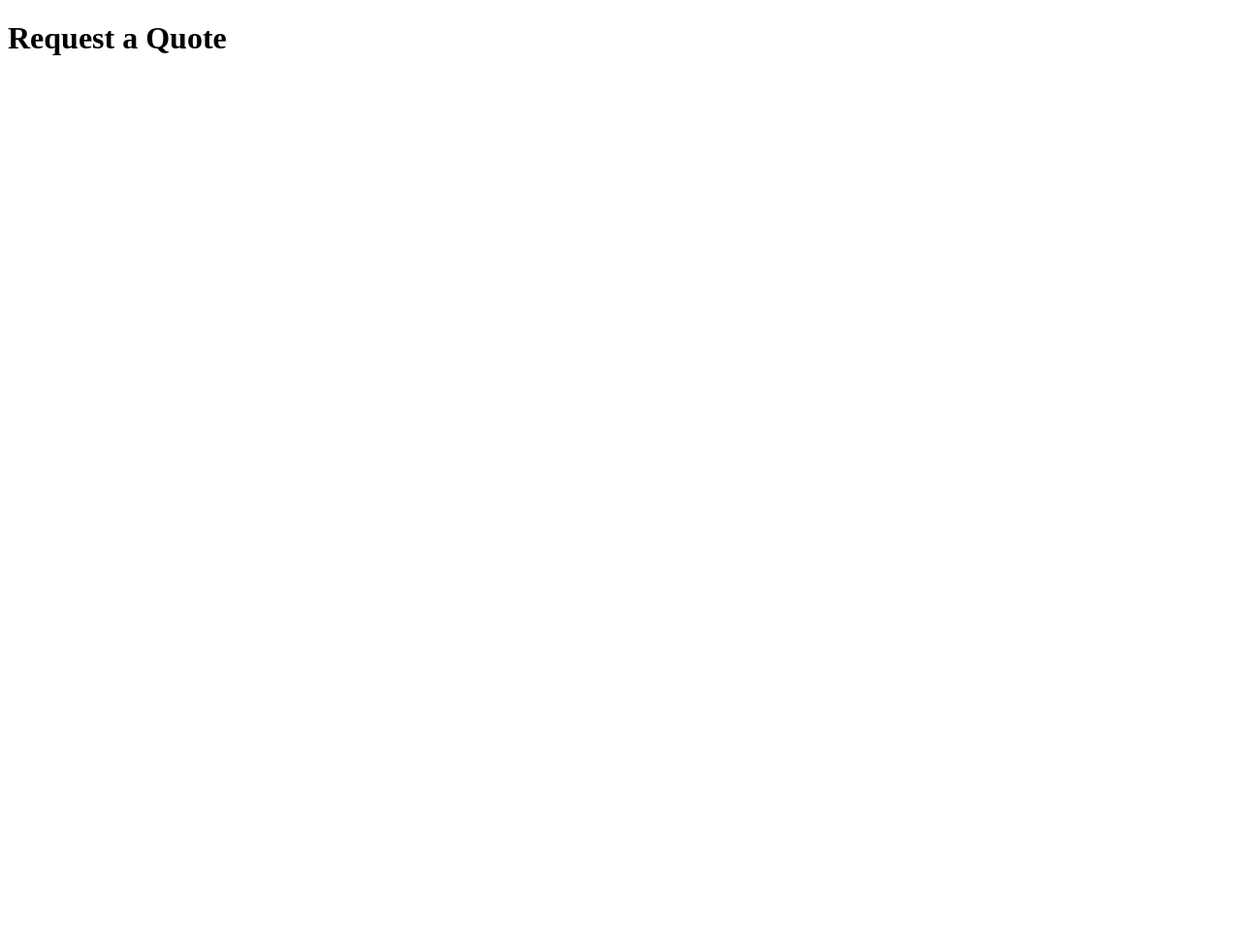
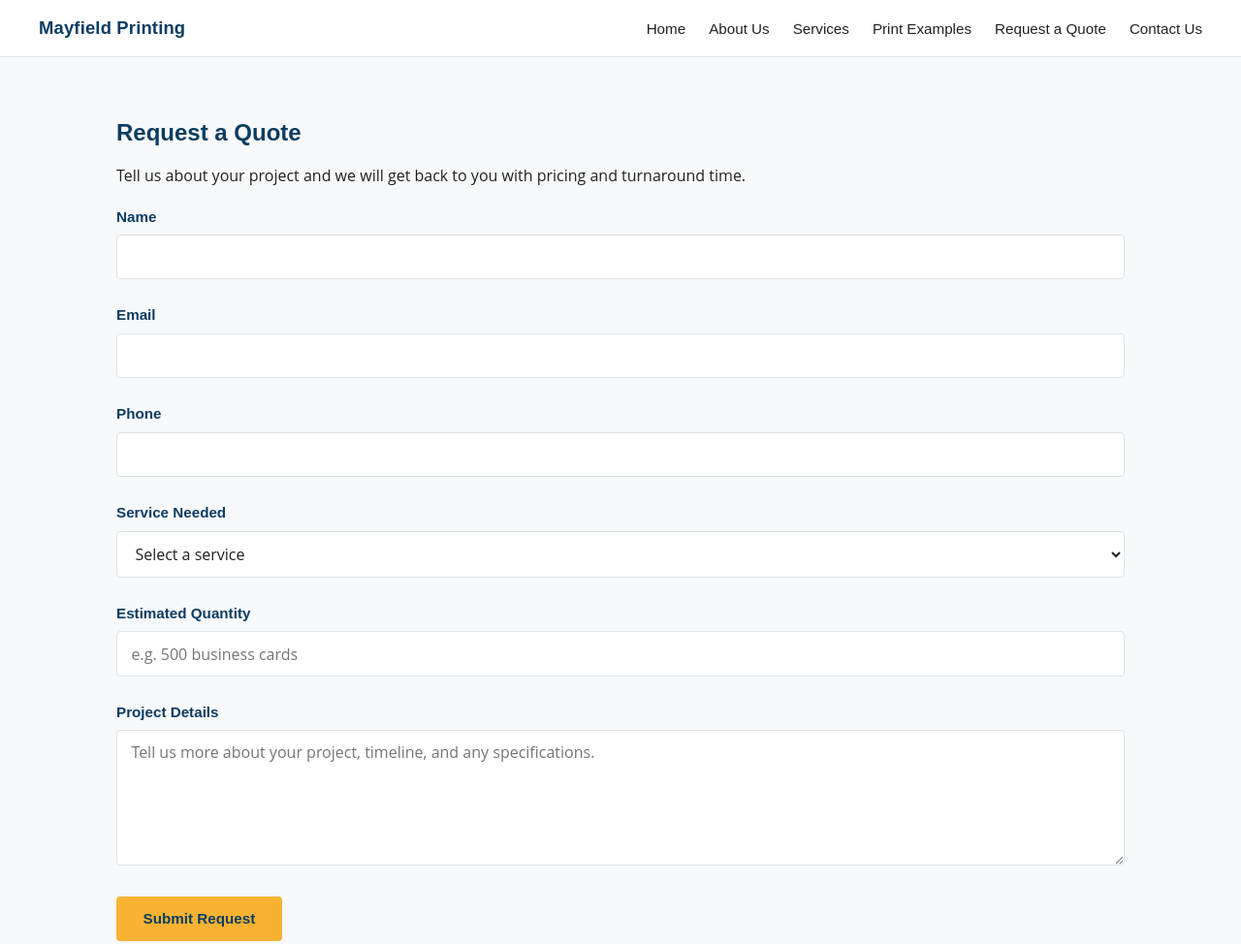
Before and after one commit to CadeR69/Programmer-2026, a plain HTML site: page mayfield-printing/pages/quote.html in a window 1280 px wide. Shown: the top 974 px of the page at 97% size. Before the commit the page ends 800 px from the top, so only its background shows below. Drawn offline with Linux system fonts and the light colour scheme.

Commit message:
Build out Request a Quote page with form

```diff
--- a/mayfield-printing/pages/quote.html
+++ b/mayfield-printing/pages/quote.html
@@ -1 +1,91 @@
-<!DOCTYPE html><html><body><h1>Request a Quote</h1></body></html>
+<!DOCTYPE html>
+<html lang="en">
+<head>
+    <meta charset="UTF-8">
+    <meta name="viewport" content="width=device-width, initial-scale=1">
+    <title>Request a Quote | Mayfield Printing</title>
+
+    <link rel="stylesheet" href="../css/variables.css">
+    <link rel="stylesheet" href="../css/style.css">
+    <link rel="stylesheet" href="../css/layout.css">
+    <link rel="stylesheet" href="../css/navigation.css">
+    <link rel="stylesheet" href="../css/buttons.css">
+    <link rel="stylesheet" href="../css/cards.css">
+    <link rel="stylesheet" href="../css/utilities.css">
+    <link rel="stylesheet" href="../css/animations.css">
+    <link rel="stylesheet" href="../css/forms.css">
+    <link rel="stylesheet" href="../css/responsive.css">
+</head>
+
+<body>
+    <header>
+        <h1>Mayfield Printing</h1>
+
+        <nav>
+            <ul>
+                <li><a href="../index.html">Home</a></li>
+                <li><a href="about.html">About Us</a></li>
+                <li><a href="services.html">Services</a></li>
+                <li><a href="gallery.html">Print Examples</a></li>
+                <li><a href="quote.html">Request a Quote</a></li>
+                <li><a href="contact.html">Contact Us</a></li>
+            </ul>
+        </nav>
+    </header>
+
+    <main>
+        <section>
+            <h2>Request a Quote</h2>
+
+            <p>
+                Tell us about your project and we will get back to you with pricing and turnaround time.
+            </p>
+
+            <form>
+                <div class="form-group">
+                    <label for="name">Name</label>
+                    <input type="text" id="name" name="name" required>
+                </div>
+
+                <div class="form-group">
+                    <label for="email">Email</label>
+                    <input type="email" id="email" name="email" required>
+                </div>
+
+                <div class="form-group">
+                    <label for="phone">Phone</label>
+                    <input type="tel" id="phone" name="phone">
+                </div>
+
+                <div class="form-group">
+                    <label for="service">Service Needed</label>
+                    <select id="service" name="service" required>
+                        <option value="">Select a service</option>
+                        <option value="business-essentials">Business Essentials (cards, letterhead, envelopes)</option>
+                        <option value="marketing-materials">Marketing Materials (brochures, flyers, newsletters)</option>
+                        <option value="forms-labels">Forms & Labels</option>
+                        <option value="bound-materials">Bound Materials (books, catalogs, magazines)</option>
+                        <option value="other">Other / Custom Project</option>
+                    </select>
+                </div>
+
+                <div class="form-group">
+                    <label for="quantity">Estimated Quantity</label>
+                    <input type="text" id="quantity" name="quantity" placeholder="e.g. 500 business cards">
+                </div>
+
+                <div class="form-group">
+                    <label for="details">Project Details</label>
+                    <textarea id="details" name="details" placeholder="Tell us more about your project, timeline, and any specifications." required></textarea>
+                </div>
+
+                <button type="submit" class="btn btn-primary">Submit Request</button>
+            </form>
+        </section>
+    </main>
+
+    <footer>
+        <p>&copy; 2026 Mayfield Printing. All rights reserved.</p>
+    </footer>
+</body>
+</html>
```
